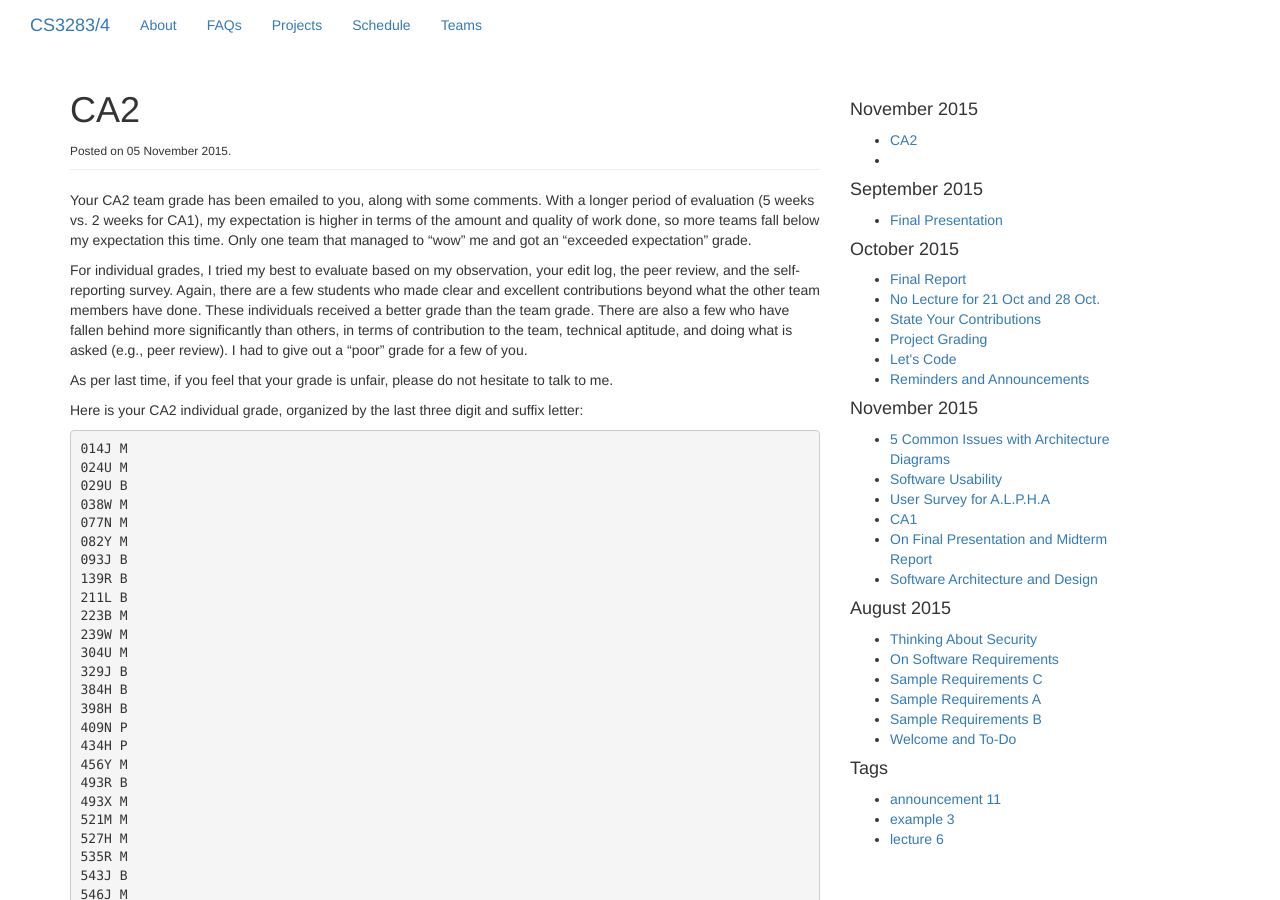
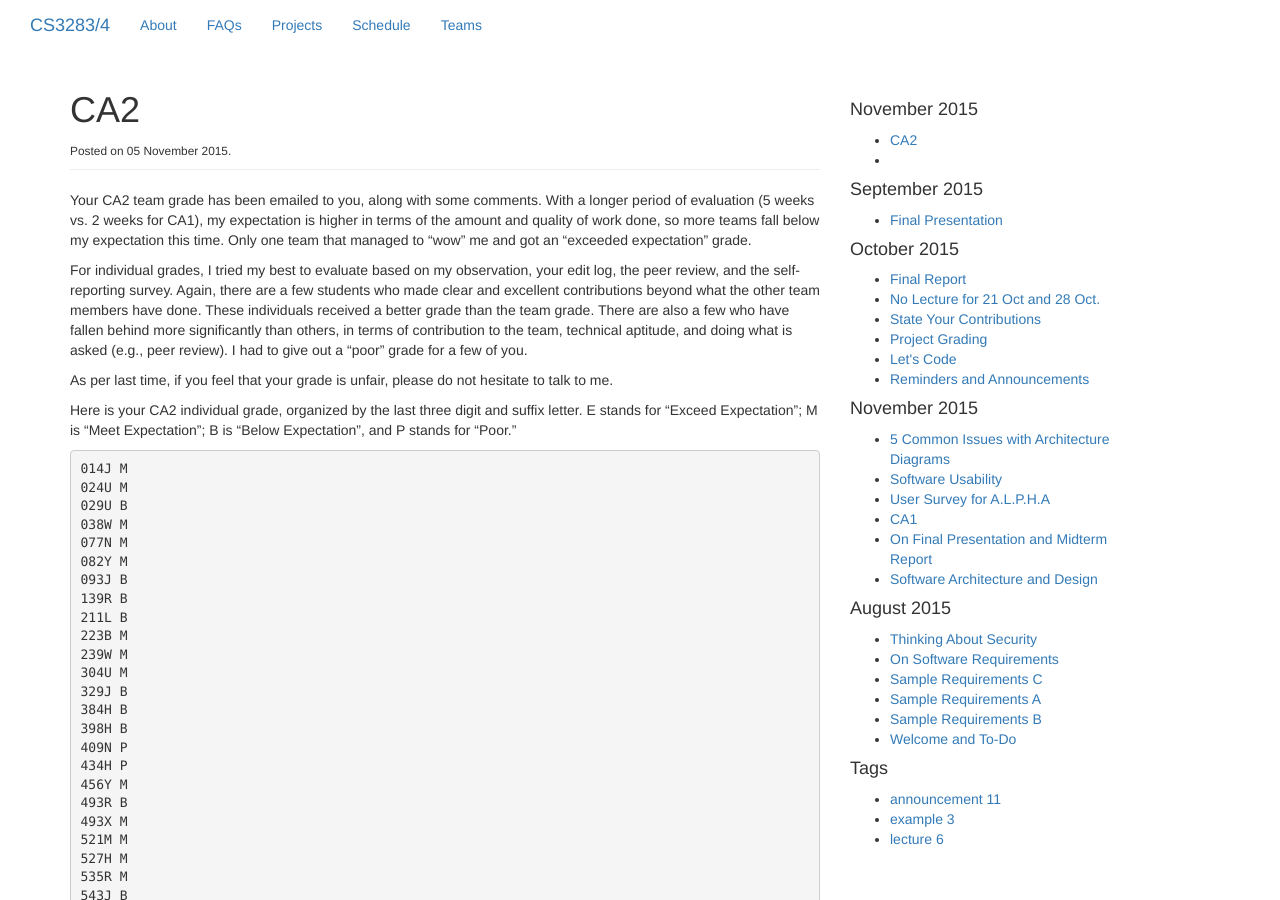
Before and after one commit to nus-mtp/1516, a Jekyll site: the page built from _posts/2015-11-05-ca2.md, in a window 1280 px wide and 900 px high. Built offline with Jekyll 4.4.1, drawn with Linux system fonts in a browser that asks for light colours; nearby versions of some CDN libraries; library files that are not in the unit come from our copies; Markdown is read by kramdown in place of the engine named in the settings.

Commit message:
Added legend.

```diff
--- a/_posts/2015-11-05-ca2.md
+++ b/_posts/2015-11-05-ca2.md
@@ -13,7 +13,7 @@ As per last time, if you feel that your grade is unfair, please do not hesitate
 
 <!--more-->
 
-Here is your CA2 individual grade, organized by the last three digit and suffix letter:
+Here is your CA2 individual grade, organized by the last three digit and suffix letter.  E stands for "Exceed Expectation"; M is "Meet Expectation"; B is "Below Expectation", and P stands for "Poor."
 
 <pre>
 014J M
```
